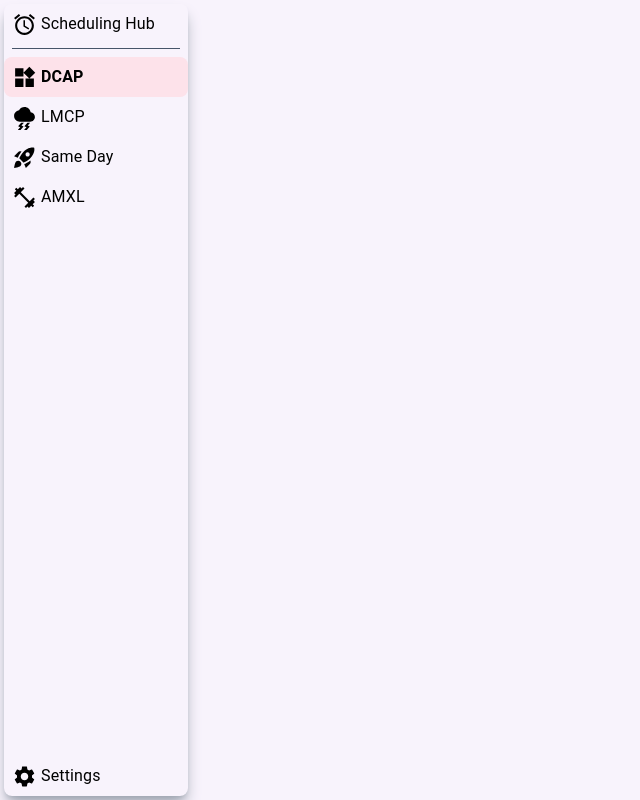
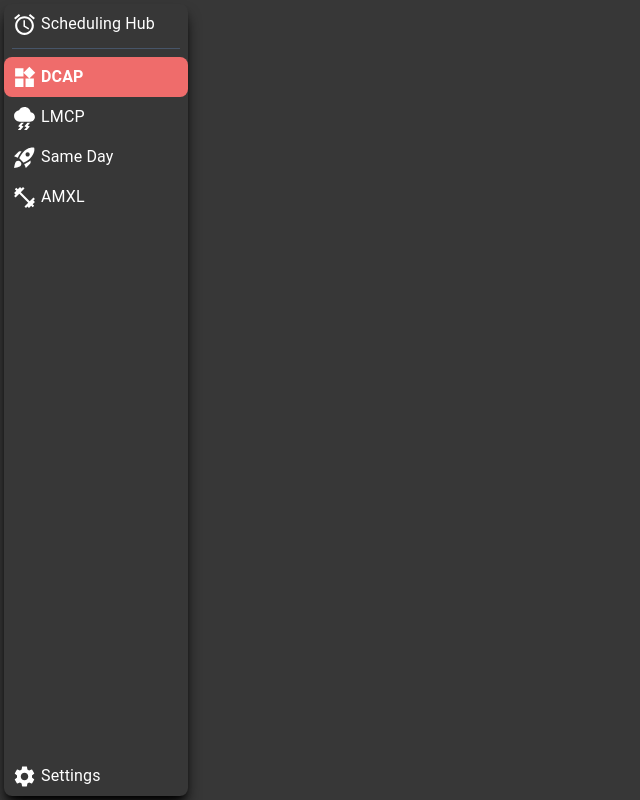
Before and after one commit to ClaytonWWilson/Scheduling-Hub, a React (Vite) app: page / in a window 1280 px wide. Shown: the whole page, without its empty margins (0-640 px from the left). Built offline with nearby package versions, Linux system fonts and the light colour scheme.

Commit message:
Styles and theming

```diff
--- a/package.json
+++ b/package.json
@@ -13,6 +13,7 @@
     "@emotion/react": "^11.11.1",
     "@emotion/styled": "^11.11.0",
     "@json2csv/plainjs": "^7.0.1",
+    "@mui/base": "^5.0.0-beta.4",
     "@mui/icons-material": "^5.11.16",
     "@mui/material": "^5.13.5",
     "@mui/x-date-pickers": "^6.8.0",
--- a/src/App.tsx
+++ b/src/App.tsx
@@ -5,12 +5,38 @@ import CollapsableSidebar from "./components/CollapsableSidebar";
 import SameDay from "./components/pages/SameDay";
 import LMCP from "./components/pages/LMCP";
 import Settings from "./components/pages/Settings";
+import { AppSettings, Themes } from "./types/Settings";
+import { createTheme, ThemeProvider } from "@mui/material/styles";
+import { muiLightRedTheme, muiDarkRedTheme } from "./Themes";
+
+const defaultAppSettings: AppSettings = {
+  theme: Themes.darkred,
+};
+
+const getMuiTheme = (appTheme: Themes) => {
+  switch (appTheme) {
+    case Themes.darkred:
+      return muiDarkRedTheme;
+    case Themes.lightred:
+      return muiLightRedTheme;
+
+    default:
+      return muiLightRedTheme;
+  }
+};
 
 function App() {
   const [page, setPage] = useState("dcap");
+  const [appSettings, setAppSettings] =
+    useState<AppSettings>(defaultAppSettings);
+
+  const muiTheme = getMuiTheme(appSettings.theme);
 
   return (
-    <div className="flex bg-primary">
+    <ThemeProvider theme={createTheme(muiTheme)}>
+      <div
+        className={`flex bg-primary shadow-primary ${appSettings.theme} text-main`}
+      >
         <CollapsableSidebar
           defaultSelected="dcap"
           onSelect={(page) => setPage(page)}
@@ -19,10 +45,21 @@ function App() {
         <div className="w-full h-full">
           <LMCP visible={page === "lmcp"} />
           <SameDay visible={page === "same-day"} />
-        <Settings visible={page === "settings"} />
+          <Settings
+            visible={page === "settings"}
+            settings={appSettings}
+            onSettingsChanged={(settings) => {
+              console.log(settings);
+              setAppSettings(settings);
+            }}
+          />
         </div>
       </div>
+    </ThemeProvider>
   );
 }
 
 export default App;
+
+// FEATURE: Run multiple of the same type of routing task.
+// FEATURE: Stats tracking: Number of tasks completed per day/hour. Steps where most time is spent.
--- /dev/null
+++ b/src/Themes.ts
@@ -0,0 +1,49 @@
+import { ThemeOptions } from "@mui/material/styles";
+
+const muiLightRedTheme: ThemeOptions = {
+  palette: {
+    mode: "light",
+    primary: {
+      main: "#ef6c6b",
+      light: "#ffcbd0",
+      dark: "#fc3227",
+    },
+    secondary: {
+      main: "#f50057",
+    },
+    background: {
+      default: "#f8f3fc",
+      paper: "#f8f3fc",
+    },
+    error: {
+      main: "#f93636",
+    },
+  },
+};
+
+const muiDarkRedTheme: ThemeOptions = {
+  palette: {
+    mode: "dark",
+    primary: {
+      main: "#ef6c6b",
+      light: "#ffcbd0",
+      dark: "#fc3227",
+    },
+    secondary: {
+      main: "#f50057",
+    },
+    background: {
+      default: "#373737",
+      paper: "#373737",
+    },
+    error: {
+      main: "#f93636",
+    },
+    text: {
+      secondary: "#ffffff",
+      disabled: "#ffffff",
+    },
+  },
+};
+
+export { muiLightRedTheme, muiDarkRedTheme };
--- a/src/components/CollapsableButton.tsx
+++ b/src/components/CollapsableButton.tsx
@@ -17,7 +17,7 @@ const CollapsableButton = (props: CollapsableButtonProps) => {
   return (
     <div
       className={`flex text-center h-10 min-h-[2.5rem] overflow-clip text-clip rounded-lg cursor-pointer transition-all duration-[25] ${
-        props.selected && "bg-secondarybutton"
+        props.selected && "bg-highlight"
       }${props.className ? " " + props.className : ""}`}
       onClick={props.onClick}
     >
--- a/src/components/CollapsableSidebar.tsx
+++ b/src/components/CollapsableSidebar.tsx
@@ -15,7 +15,7 @@ type SidebarProps = {
 
 const Sidebar = (props: SidebarProps) => {
   const [collapsed, setCollapsed] = useState(false);
-  const [selected, setSelected] = useState("dcap");
+  const [selected, setSelected] = useState(props.defaultSelected);
 
   const toggleCollapsed = () => {
     setCollapsed((prev) => !prev);
@@ -27,7 +27,7 @@ const Sidebar = (props: SidebarProps) => {
         collapsed ? "w-12 min-w-[3rem]" : "w-48 min-w-[12rem]"
       }`}
     >
-      <div className="shadow-lg shadow-gray-400 rounded-lg h-full w-full flex flex-col transition-all">
+      <div className="shadow-lg shadow-primary rounded-lg h-full w-full flex flex-col transition-all">
         <div onClick={toggleCollapsed}></div>
         <CollapsableButton
           icon={AccessAlarmIcon}
--- /dev/null
+++ b/src/components/FileUploader.css
@@ -0,0 +1,20 @@
+.tester {
+  width: max-content;
+  background: linear-gradient(90deg, purple 50%, transparent 50%),
+    linear-gradient(90deg, purple 50%, transparent 50%),
+    linear-gradient(0deg, purple 50%, transparent 50%),
+    linear-gradient(0deg, purple 50%, transparent 50%);
+  background-repeat: repeat-x, repeat-x, repeat-y, repeat-y;
+  background-size: 15px 2px, 15px 2px, 2px 15px, 2px 15px;
+  padding: 10px;
+  animation: border-dance 4s infinite linear;
+}
+
+@keyframes border-dance {
+  0% {
+    background-position: 0px 0px, 100px 100%, 0px 100px, 100% 0px;
+  }
+  100% {
+    background-position: 100px 0px, 0px 100%, 0px 0px, 100% 100px;
+  }
+}
--- a/src/components/pages/Settings.tsx
+++ b/src/components/pages/Settings.tsx
@@ -1,49 +1,39 @@
 import { FormControl, InputLabel, MenuItem, Select } from "@mui/material";
 import React, { useState } from "react";
+import { AppSettings, Themes } from "../../types/Settings";
 
 type SettingsProps = {
   visible: boolean;
+  settings: AppSettings;
+  onSettingsChanged: (settings: AppSettings) => void;
 };
 
-type SettingsState = {
-  theme: Themes;
-};
+const Settings = (props: SettingsProps) => {
+  const [settings, setSettings] = useState(props.settings);
 
-enum Themes {
-  light,
-  dark,
-}
-
-const Settings = (props: SettingsProps) => {
-  const [settings, setSettings] = useState<SettingsState>({
-    theme: Themes.light,
-  });
   return (
     <div
       className={`border-2 border-solid border-green-500 h-full w-full px-2 py-2 flex flex-col ${
         !props.visible ? "hidden" : ""
       }`}
     >
-      <FormControl fullWidth>
-        <InputLabel id="demo-simple-select-label">Age</InputLabel>
+      <FormControl className="w-32">
+        <InputLabel>Theme</InputLabel>
         <Select
-          labelId="demo-simple-select-label"
-          id="demo-simple-select"
           value={settings.theme}
-          label="Age"
+          label="Theme"
           onChange={(e) => {
-            const chosenTheme = e.target.value;
-            if (chosenTheme! in Themes || typeof chosenTheme === "string") {
-              return;
-            }
+            const chosenTheme = e.target.value as Themes;
 
             setSettings((prevSettings) => {
-              return { ...prevSettings, theme: chosenTheme };
+              const newSettings = { ...prevSettings, theme: chosenTheme };
+              props.onSettingsChanged(newSettings);
+              return newSettings;
             });
           }}
         >
-          <MenuItem value={Themes.dark}>Dark</MenuItem>
-          <MenuItem value={Themes.light}>Light</MenuItem>
+          <MenuItem value={Themes.darkred}>Dark Red</MenuItem>
+          <MenuItem value={Themes.lightred}>Light Red</MenuItem>
         </Select>
       </FormControl>
     </div>
--- a/src/styles.css
+++ b/src/styles.css
@@ -3,34 +3,65 @@
 @tailwind utilities;
 
 @layer base {
-  /**
-  :root {
-    color: #0f0f0f;
-    background-color: #f6f6f6;
-  }
-  **/
-  :root {
-    --bg-primary: 248, 243, 252;
-    --bg-secondary: 237, 231, 241;
-    --bg-primary-button: 222, 18, 32;
-    --bg-secondary-button: 253, 226, 234;
-    --bg-accent: 202, 43, 83;
+  .lightred {
+    --bg-primary: var(--lightred-bg);
+    --bg-main: var(--red-primarymain);
+    --bg-light: var(--red-primarylight);
+    --bg-dark: var(--red-primarydark);
+    --bg-accent: var(--red-secondarymain);
+    --bg-highlight: var(--bg-light);
 
-    --text-primary: 8, 3, 12;
-    --text-secondary: 255, 255, 255;
+    --text-main: var(--lightred-text);
+    --text-primary: var(--red-textprimary);
+    --text-secondary: var(--red-textsecondary);
+
+    --border-primary: var(--red-primarymain);
+    --border-secondary: var(--red-primarylight);
+    --border-accent: var(--red-secondarymain);
+
+    --shadow-primary: 107, 114, 128;
   }
 
-  .dark {
-    --bg-primary: 47, 47, 47;
-    --bg-secondary: 245, 246, 247;
-    --bg-tertiary: 238, 238, 238;
+  .darkred {
+    --bg-primary: var(--darkred-bg);
+    --bg-main: var(--red-primarymain);
+    --bg-light: var(--red-primarylight);
+    --bg-dark: var(--red-primarydark);
+    --bg-accent: var(--red-secondarymain);
+    --bg-highlight: var(--red-primarymain);
 
-    --text-primary: 0, 0, 0;
-    --text-secondary: 56, 63, 74;
-    --text-tertiary: 255, 255, 255;
+    --text-main: var(--darkred-text);
+    --text-primary: var(--red-textprimary);
+    --text-secondary: var(--red-textsecondary);
+
+    --border-primary: var(--red-primarymain);
+    --border-secondary: var(--red-primarylight);
+    --border-accent: var(--red-secondarymain);
+
+    --shadow-primary: 0, 0, 0;
   }
 }
 
 :root {
   font-family: Inter, Avenir, Helvetica, Arial, sans-serif;
+
+  /* Theme color declarations */
+
+  /* Red */
+  --red-primarymain: 239, 108, 107;
+  --red-primarylight: 255, 203, 208;
+  --red-primarydark: 252, 50, 39;
+  --red-secondarymain: 245, 0, 87;
+  --red-secondarylight: 247, 51, 120;
+  --red-secondarydark: 171, 0, 60;
+  --red-textprimary: 0, 0, 0, 0.87;
+  --red-textsecondary: 255, 255, 255;
+
+  /* -Light */
+  --lightred-bg: 248, 243, 252;
+  --lightred-text: 0, 0, 0, 0.87;
+
+  /* -Dark */
+  --darkred-bg: 55, 55, 55;
+  --darkred-text: 255, 255, 255;
 }
--- /dev/null
+++ b/src/types/Settings.ts
@@ -0,0 +1,11 @@
+type AppSettings = {
+  theme: Themes;
+};
+
+enum Themes {
+  lightred = "lightred",
+  darkred = "darkred",
+}
+
+export type { AppSettings };
+export { Themes };
--- a/tailwind.config.js
+++ b/tailwind.config.js
@@ -8,18 +8,28 @@ const generateColorClass = (variable) => {
 };
 
 const textColor = {
+  main: generateColorClass("text-main"),
   primary: generateColorClass("text-primary"),
   secondary: generateColorClass("text-secondary"),
-  // tertiary: generateColorClass("text-tertiary"),
 };
 
 const backgroundColor = {
   primary: generateColorClass("bg-primary"),
-  secondary: generateColorClass("bg-secondary"),
-  // tertiary: generateColorClass("bg-tertiary"),
-  primarybutton: generateColorClass("bg-primary-button"),
-  secondarybutton: generateColorClass("bg-secondary-button"),
+  main: generateColorClass("bg-main"),
+  light: generateColorClass("bg-light"),
+  dark: generateColorClass("bg-dark"),
   accent: generateColorClass("bg-accent"),
+  highlight: generateColorClass("bg-highlight"),
+};
+
+const borderColor = {
+  primary: generateColorClass("border-primary"),
+  secondary: generateColorClass("border-secondary"),
+  accent: generateColorClass("border-accent"),
+};
+
+const boxShadowColor = {
+  primary: generateColorClass("shadow-primary"),
 };
 
 export default {
@@ -35,6 +45,8 @@ export default {
     extend: {
       textColor,
       backgroundColor,
+      borderColor,
+      boxShadowColor,
     },
   },
   plugins: [],
```
Also changed, not shown: src/components/FileUploader.tsx (+11 -6 lines), src/components/pages/SameDay.tsx (+20 -6 lines), 1 other file (tests, documents, lock files or other folders). Lines whose indentation alone changed are shown as unchanged.
